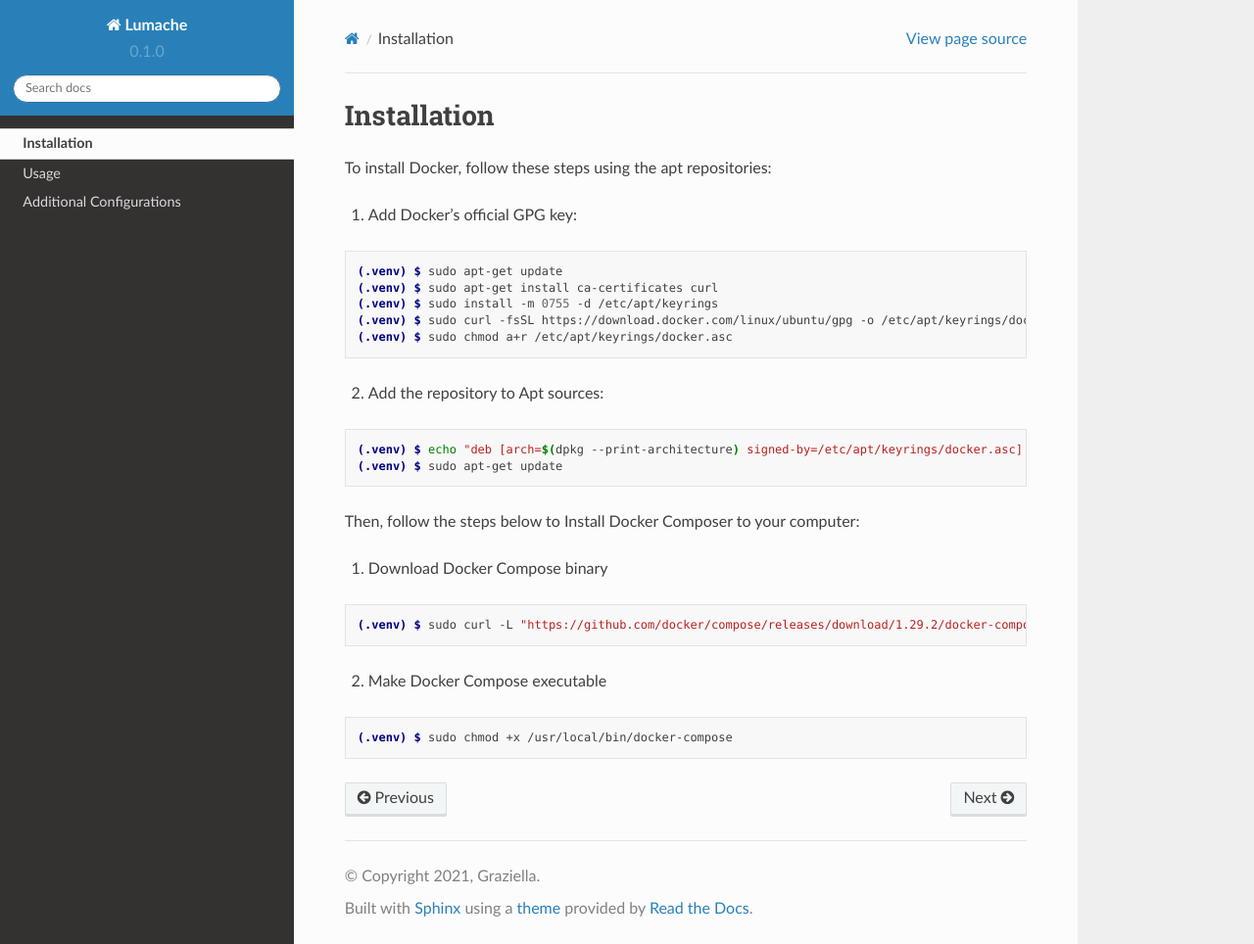
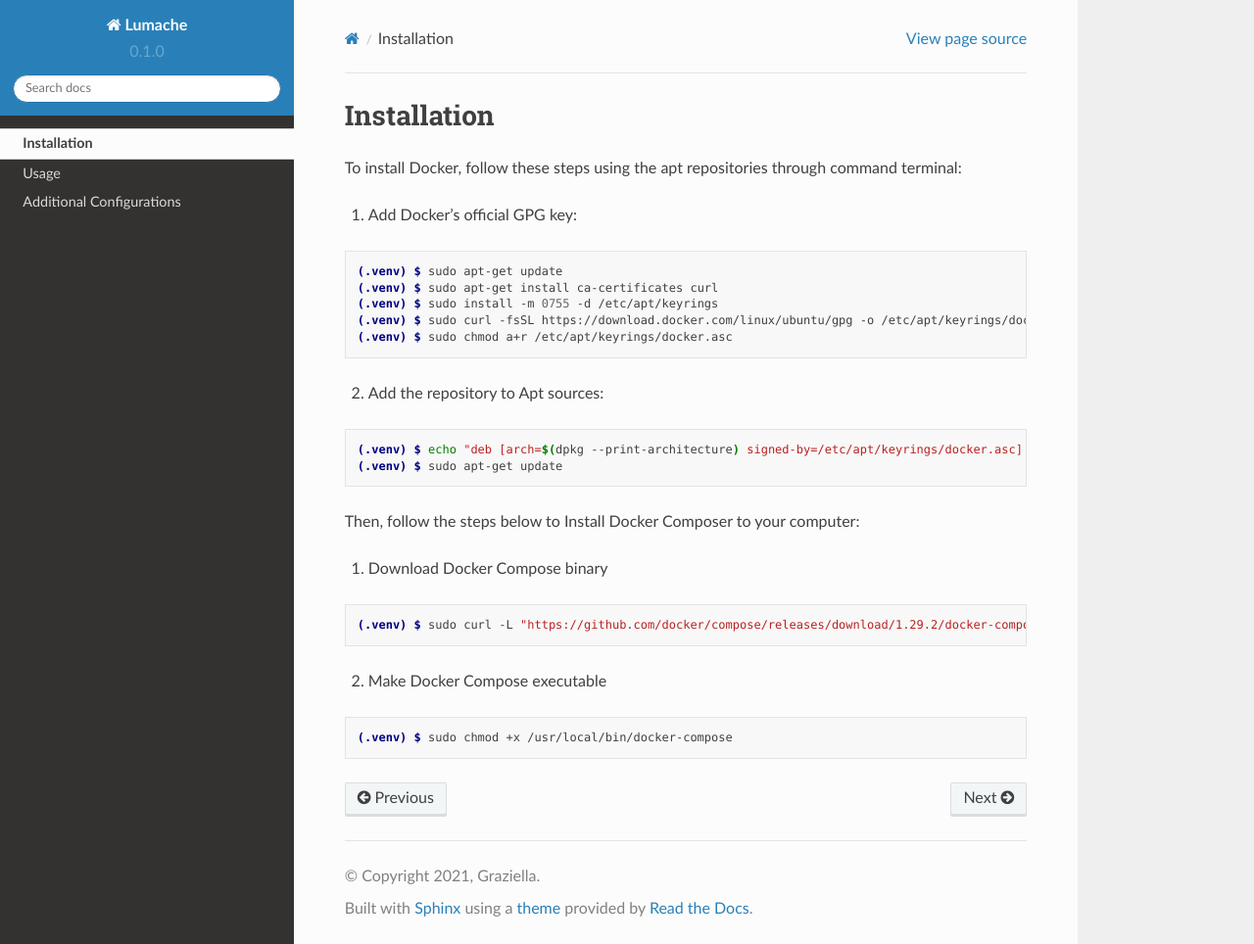
Before and after one commit to beatrizamante/docker-crud-devops, a Sphinx documentation site: the page built from docs/source/installation.rst, in a window 1280 px wide and 964 px high. Shown: the whole window at 98% size. Built offline with Sphinx 7.4.7 and the Read the Docs theme 2.0.0, drawn with Linux system fonts in a browser that asks for light colours.

Commit message:
Update installation.rst

```diff
--- a/docs/source/installation.rst
+++ b/docs/source/installation.rst
@@ -1,7 +1,7 @@
 Installation
 ------------
 
-To install Docker, follow these steps using the apt repositories:
+To install Docker, follow these steps using the apt repositories through command terminal:
 
 1. Add Docker's official GPG key:
 
```
